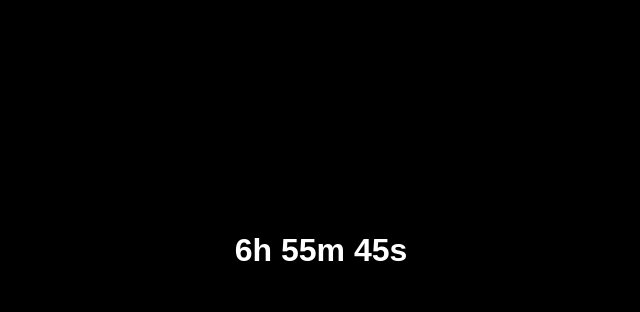
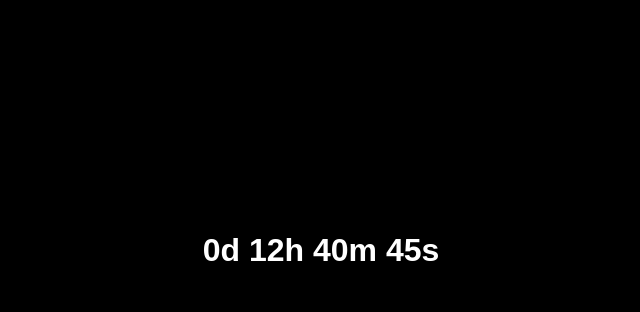
Before and after one commit to kakelay/happy-new-year, a plain HTML site: page index.html in a window 1280 px wide. Shown: the part 140-452 px from the top of the page, without its empty margins (319-959 px from the left). Drawn offline with Linux system fonts and the light colour scheme.

Commit message:
update code

```diff
--- a/index.html
+++ b/index.html
@@ -3,7 +3,7 @@
 <head>
     <meta charset="UTF-8">
     <meta name="viewport" content="width=device-width, initial-scale=1.0">
-    <title>Countdown Timer for Nadia</title>
+    <title>Elay❤️Nadia</title>
     <style>
         body {
             font-family: Arial, sans-serif;
@@ -52,8 +52,8 @@
 
 <script>
     function countdownToNadia() {
-        const targetTime = new Date();
-        targetTime.setHours(18, 15, 0, 0); // Set target time to 6:07 PM today
+        // Set target time to midnight at the end of this year
+        const targetTime = new Date(new Date().getFullYear() + 1, 0, 1, 0, 0, 0, 0); // January 1, next year, midnight
 
         const interval = setInterval(function () {
             const currentTime = new Date();
@@ -64,17 +64,18 @@
                 document.getElementById('message').innerHTML =
                     "Happy New Year 2025, Nadia!<br>" +
                     "You make my world brighter and every moment special. Wishing you endless love, happiness, and joy this year!<br>" +
-                    "ฉันรักคุณนะที่รัก ❤️<br>"+
-                    "เอเลรักเธอ นาเดียตลอดไป 😘"
-                    ;
+                    "ฉันรักคุณนะที่รัก ❤️<br>" +
+                    "เอเลรักเธอ นาเดียตลอดไป 😘";
                 document.getElementById('timer').innerHTML = '';
                 startFireworks();
             } else {
-                const hours = Math.floor(timeLeft / (1000 * 60 * 60));
+                const days = Math.floor(timeLeft / (1000 * 60 * 60 * 24));
+                const hours = Math.floor((timeLeft % (1000 * 60 * 60 * 24)) / (1000 * 60 * 60));
                 const minutes = Math.floor((timeLeft % (1000 * 60 * 60)) / (1000 * 60));
                 const seconds = Math.floor((timeLeft % (1000 * 60)) / 1000);
 
-                document.getElementById('timer').innerHTML = `${hours}h ${minutes}m ${seconds}s`;
+                document.getElementById('timer').innerHTML =
+                    `${days}d ${hours}h ${minutes}m ${seconds}s`;
             }
         }, 1000);
     }
```
